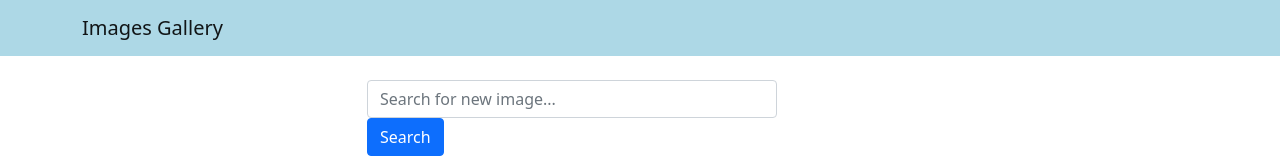
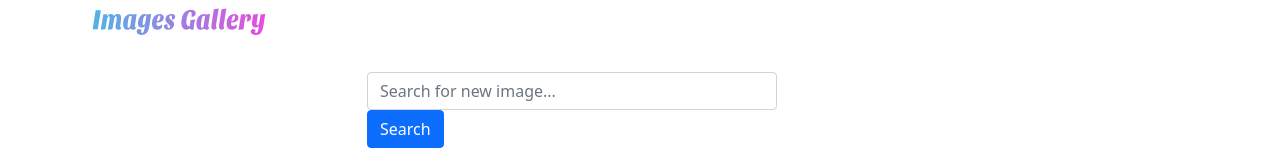
Before and after one commit to roderick-martinez/images-gallery, a React (Create React App) app in the folder frontend/: page / in a window 1280 px wide. Shown: the top 160 px of the page. Built offline with nearby package versions, Linux system fonts and the light colour scheme; no server answers.

Commit message:
added text logo

```diff
--- a/frontend/src/components/Header.js
+++ b/frontend/src/components/Header.js
@@ -1,15 +1,17 @@
 import React from 'react';
 import { Navbar, Container } from 'react-bootstrap';
+import { ReactComponent as Logo } from '../images/logo.svg';
 
 const navbarStyle = {
-  backgroundColor: 'lightblue',
+  backgroundColor: '#eeeeeee',
 };
 
 const Header = ({ title }) => {
   return (
     <Navbar style={navbarStyle} variant="light">
       <Container>
-        <Navbar.Brand href="/">{title}</Navbar.Brand>
+        <Logo style={{ maxWidth: '12rem', maxHeight: '2rem' }} />{' '}
+        {/* the style added is JS format */}
       </Container>
     </Navbar>
   );
```
Also changed, not shown: frontend/src/images/logo.svg (added).
